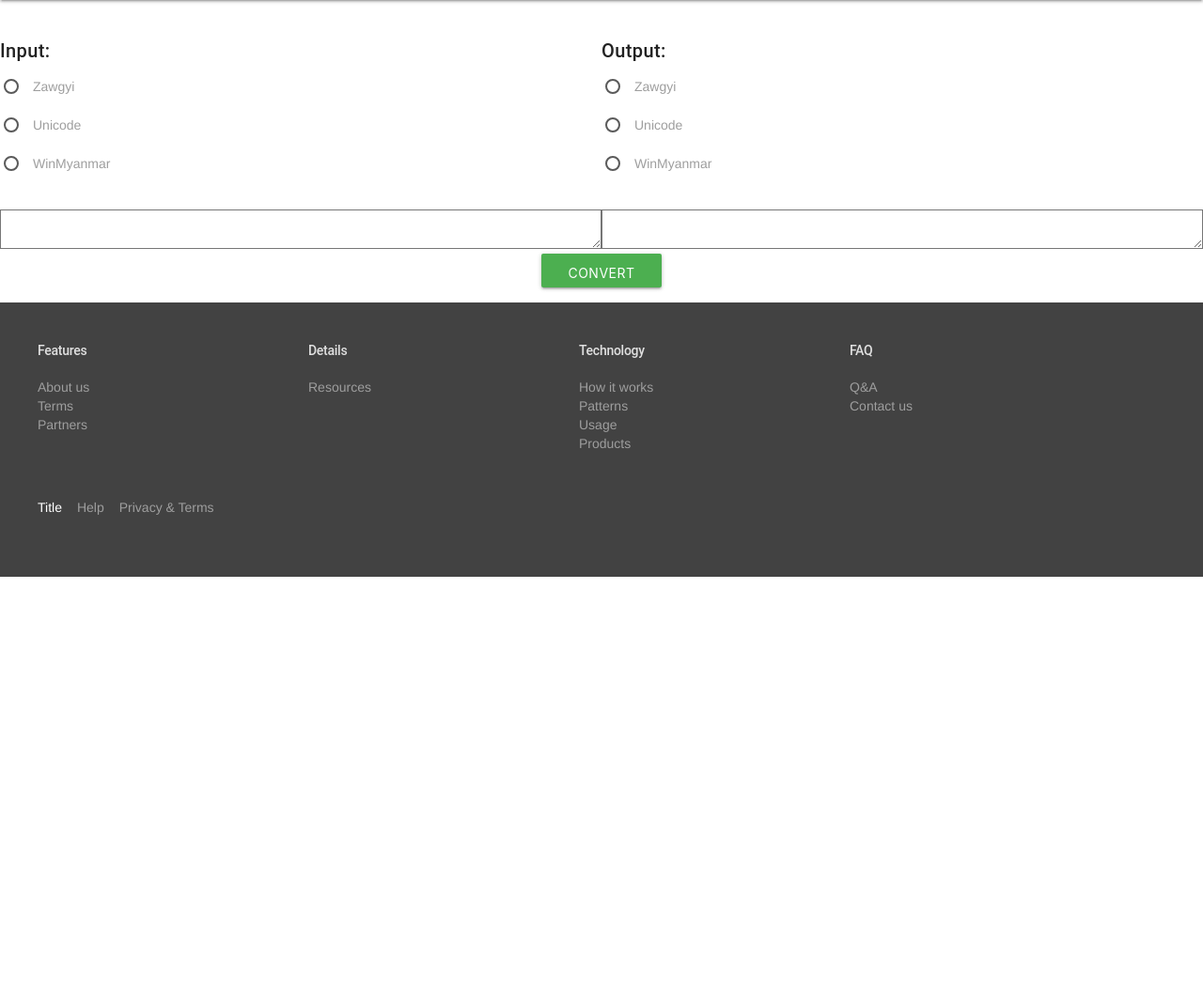
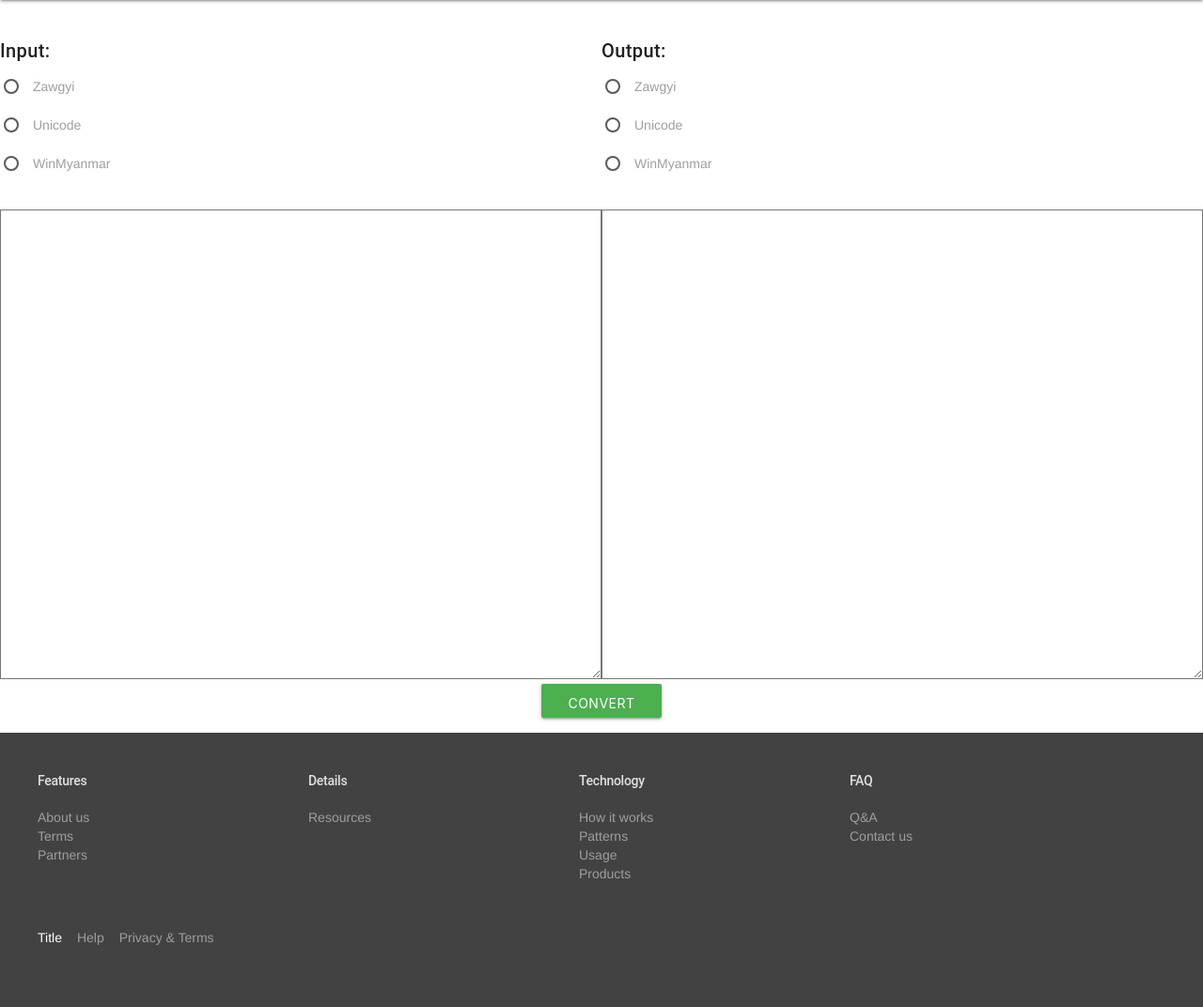
Before and after one commit to PhyoPhyoMa/UI, a Flask app: page / in a window 1280 px wide. Shown: the part 64-1136 px from the top of the page at 94% size. Before the commit the page ends 678 px from the top, so only its background shows below. Run offline with Flask 2, Linux system fonts and the light colour scheme.

Commit message:
Main Page

```diff
--- a/templates/index.html
+++ b/templates/index.html
@@ -16,7 +16,7 @@
 		<link rel="stylesheet" href="https://fonts.googleapis.com/icon?family=Material+Icons">
 		<script src="{{ url_for('static', filename='js/app.js')}}"></script>
 		<style>
-			#name{width: 100%; height: 500px; }
+			.textareasize{width: 100%; height: 500px; }
 			.btn {
    				 border: none; /* Remove borders */
    				 color: white; /* Add a text color */
@@ -66,7 +66,7 @@
       <input class="with-gap" name="input" type="radio" value="winmyanmar" />
       <span>WinMyanmar</span>
     </label>
-	</p><br><textarea id="source" ></textarea></div>
+	</p><br><textarea class="textareasize" id="source" ></textarea></div>
 	 <div style="width:50%;overflow:hidden"><h5>Output:</h5>
 		<p>
     <label>
@@ -83,7 +83,7 @@
       <input class="with-gap" name="output" type="radio" value="winmyanmar"  />
       <span>WinMyanmar</span>
     </label>
-	</p><br><textarea id="destination" ></textarea></div></form>
+	</p><br><textarea  class="textareasize" id="destination" ></textarea></div></form>
   <p align ="center"><button type='submit'class="btn success" >Convert</button></p>
 		<footer class="mdl-mega-footer">
   <div class="mdl-mega-footer__middle-section">
```
